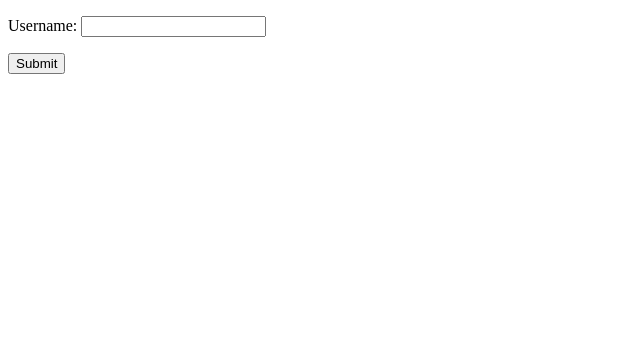
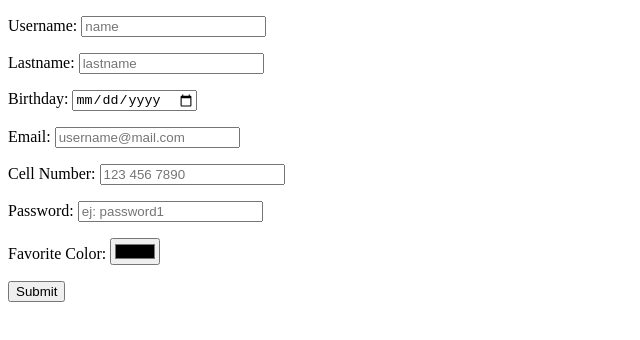
Before and after one commit to GabriCastillo/interfaces-usuario, a plain HTML site: page index.html in a window 1280 px wide. Shown: the whole page, without its empty margins (0-640 px from the left). Drawn offline with Linux system fonts and the light colour scheme.

Commit message:
creacion del

```diff
--- a/index.html
+++ b/index.html
@@ -1,15 +1,62 @@
 <!DOCTYPE html>
 <html lang="en">
+
 <head>
-<title>Formulario</title>
+    <title>Formulario</title>
 </head>
-<form action="" >
+<form action="">
+
     <p>
-    <label for="username">Username:</label>
-    <input type="text" name="username" id="username" title='Introduce
-    your name' autocomplete="name"/>
+        <label for="username">Username:</label>
+        <input type="text" name="username" id="username" title='Introduce your name'
+        required="required"
+        placeholder="name"
+        autocomplete="username" />
     </p>
+
+    <p>
+        <label for="lastname">Lastname:</label>
+        <input type="text" name="lastname" id="lastname" title='Introduce your last name'
+        placeholder="lastname"
+        autocomplete="family-name" />
+    </p>
+
+    <p>
+        <label for="birthday">Birthday:</label>
+        <input type="date" name="birthday" id="birthday" title='Introduce your birthday'
+        autocomplete="bday" />
+    </p>
+
+    <p>
+        <label for="email">Email:</label>
+        <input type="email" name="email" id="email" title='Introduce your email'
+        required="required"
+        placeholder="username@mail.com"
+        autocomplete="email" />
+    </p>
+
+    <p>
+        <label for="cellnumber">Cell Number:</label>
+        <input type="number" name="cellnumber" id="cellnumber" title='Introduce your cell number'
+        placeholder="123 456 7890"
+        autocomplete="tel" />
+    </p>
+
+    <p>
+        <label for="password">Password:</label>
+        <input type="password" name="password" id="password" title='Introduce  your password'
+        required="required"
+        placeholder="ej: password1"
+        autocomplete="current-password" />
+    </p>
+
+    <p>
+        <label for="favoritecolor">Favorite Color:</label>
+        <input type="color" name="favoritecolor" id="favoritecolor" title='Introduce your favorite color'
+        autocomplete="color" />
+    </p>
+
     <input type="submit" value="Submit" />
-    </form>
+</form>
 
 </html>
```
